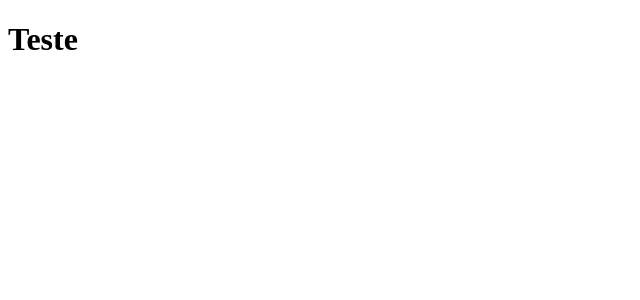
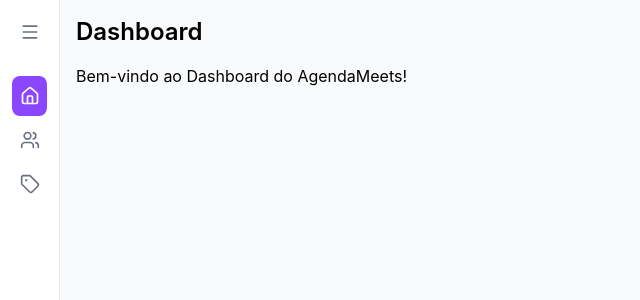
Before and after one commit to thiagocattelam/agendameets-sup-public, a Next.js app: page / in a window 1280 px wide. Shown: the top 300 px of the page, without its empty margins (0-640 px from the left). Built offline with nearby package versions, Linux system fonts and the light colour scheme.

Commit message:
ajustado ambiente de desenvolvimento e incluso header do projeto

```diff
--- /dev/null
+++ b/app/assuntos/page.js
@@ -0,0 +1,13 @@
+export const metadata = {
+  title: "AgendaMeets - Assuntos",
+  description: "Gerencie os assuntos relacionados às reuniões.",
+};
+
+export default function Assuntos() {
+  return (
+    <div className="p-4">
+      <h2 className="text-2xl font-semibold mb-4">Assuntos</h2>
+      <p>Gerencie os assuntos relacionados às reuniões aqui.</p>
+    </div>
+  );
+}
--- /dev/null
+++ b/app/atendentes/page.js
@@ -0,0 +1,13 @@
+export const metadata = {
+  title: "AgendaMeets - Atendentes",
+  description: "Lista e gerenciamento de atendentes.",
+};
+
+export default function Atendentes() {
+  return (
+    <div className="p-4">
+      <h2 className="text-2xl font-semibold mb-4">Atendentes</h2>
+      <p>Gerencie seus atendentes aqui.</p>
+    </div>
+  );
+}
--- /dev/null
+++ b/app/globals.css
@@ -0,0 +1,28 @@
+@import "tailwindcss";
+@source "../app/**/*.{js,jsx,ts,tsx}";
+@source "../components/**/*.{js,jsx,ts,tsx}";
+@import url("https://fonts.googleapis.com/css2?family=Barlow:wght@400;700&display=swap");
+
+@layer components {
+  .menu-link {
+    font-family: Barlow, Helvetica, Arial, sans-serif;
+    font-size: 15px;
+    font-weight: 700;
+    letter-spacing: -0.133333px;
+    line-height: 18px;
+    color: rgb(30, 34, 56);
+    text-rendering: optimizeLegibility;
+    -webkit-font-smoothing: antialiased;
+  }
+
+  .menu-title {
+    font-family: Barlow, Helvetica, Arial, sans-serif;
+    font-size: 15px;
+    font-weight: 700;
+    letter-spacing: -0.133333px;
+    line-height: 18px;
+    color: rgb(30, 34, 56);
+    text-rendering: optimizeLegibility;
+    -webkit-font-smoothing: antialiased;
+  }
+}
--- /dev/null
+++ b/app/layout.js
@@ -0,0 +1,15 @@
+import Header from "../components/Header/Header";
+import "./globals.css";
+
+export default function RootLayout({ children }) {
+  return (
+    <html lang="pt-br">
+      <body>
+        <div className="flex min-h-screen">
+          <Header />
+          <main className="flex-1 min-w-0 bg-gray-50">{children}</main>
+        </div>
+      </body>
+    </html>
+  );
+}
--- /dev/null
+++ b/app/page.js
@@ -0,0 +1,12 @@
+export const metadata = {
+  title: "AgendaMeets - Dashboard",
+  description: "Dashboard para gerenciamento de reuniões e atendentes.",
+};
+export default function Home() {
+  return (
+    <div className="p-4">
+      <h2 className="text-2xl font-semibold mb-4">Dashboard</h2>
+      <p>Bem-vindo ao Dashboard do AgendaMeets!</p>
+    </div>
+  );
+}
--- /dev/null
+++ b/components/Header/Header.jsx
@@ -0,0 +1,74 @@
+"use client";
+
+import { Home, Tag, Users } from "lucide-react";
+import Link from "next/link";
+import { usePathname } from "next/navigation";
+import { Menu, X } from "lucide-react";
+import { useState, useEffect, useRef } from "react";
+
+// Links de navegação para o Header
+const navLinks = [
+  { href: "/", label: "Início", icon: Home },
+  { href: "/atendentes", label: "Atendentes", icon: Users },
+  { href: "/assuntos", label: "Assuntos", icon: Tag },
+];
+
+// Componente de Header (Sidebar)
+export default function Header() {
+  const currentPath = usePathname();
+  const [isOpen, setIsOpen] = useState(false);
+  const ref = useRef(null);
+
+  // Fecha o menu quando clicar fora do drawer
+  useEffect(() => {
+    if (!isOpen) return;
+    function handleClickOutside(e) {
+      if (ref.current && !ref.current.contains(e.target)) {
+        setIsOpen(false);
+      }
+    }
+    document.addEventListener("mousedown", handleClickOutside);
+    return () => document.removeEventListener("mousedown", handleClickOutside);
+  }, [isOpen]);
+
+  return (
+    <aside
+      ref={ref}
+      className={`${isOpen ? "w-[280px]" : "w-[60px]"} flex-shrink-0 sticky top-0 h-screen overflow-y-auto bg-white border-r border-gray-200 flex flex-col transition-all duration-200`}
+      style={{ fontFamily: "Barlow, sans-serif" }}
+    >
+      <div className="px-3 py-3">
+        <button
+          onClick={() => setIsOpen(!isOpen)}
+          className={`flex items-center py-[10px] rounded-lg w-full text-gray-500 hover:bg-gray-100 hover:text-gray-800 transition-colors duration-150 ${isOpen ? "gap-3 px-3" : "justify-center"}`}
+        >
+          {isOpen ? (
+            <X size={20} className="shrink-0" />
+          ) : (
+            <Menu size={20} className="shrink-0" />
+          )}
+        </button>
+      </div>
+      {/* Nav */}
+      <nav className="flex flex-col gap-1 px-3 py-3 flex-1">
+        {navLinks.map(({ href, label, icon: Icon }) => {
+          const active = currentPath === href;
+          return (
+            <Link
+              key={href}
+              href={href}
+              className={`flex items-center py-[10px] rounded-lg text-sm font-semibold no-underline transition-colors duration-150 ${isOpen ? "gap-3 px-3" : "justify-center"} ${
+                active
+                  ? "bg-[#8b47ff] text-white"
+                  : "text-gray-500 hover:bg-gray-100 hover:text-gray-800"
+              }`}
+            >
+              <Icon size={20} className="shrink-0" />
+              {isOpen && label}
+            </Link>
+          );
+        })}
+      </nav>
+    </aside>
+  );
+}
--- a/pages/index.js
+++ /dev/null
@@ -1,4 +0,0 @@
-function Teste() {
-  return <h1>Teste</h1>;
-}
-export default Teste;
--- /dev/null
+++ b/postcss.config.js
@@ -0,0 +1,5 @@
+module.exports = {
+  plugins: {
+    "@tailwindcss/postcss": {},
+  },
+};
```
Also changed, not shown: package.json (+7 -1 lines), 1 other file (tests, documents, lock files or other folders).
